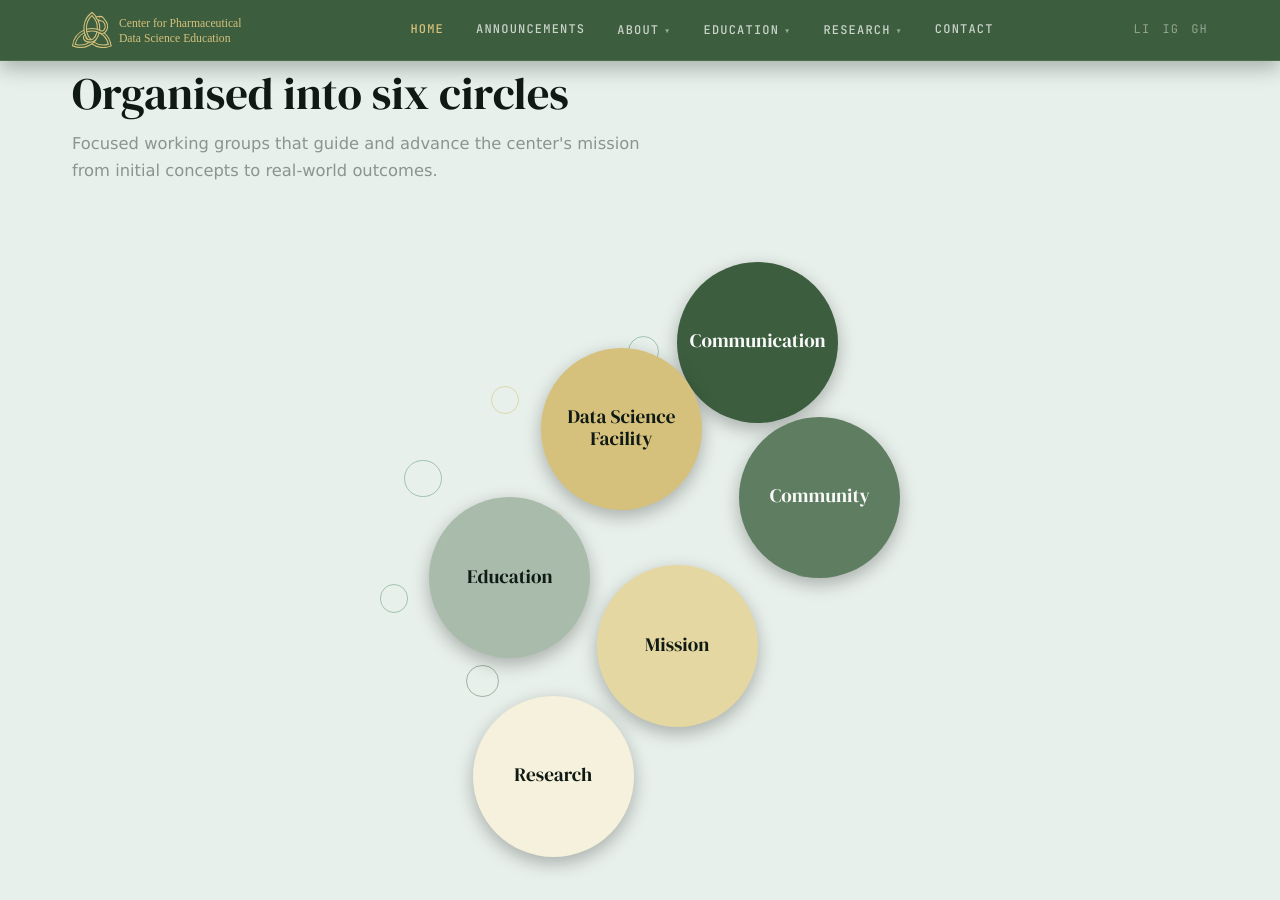
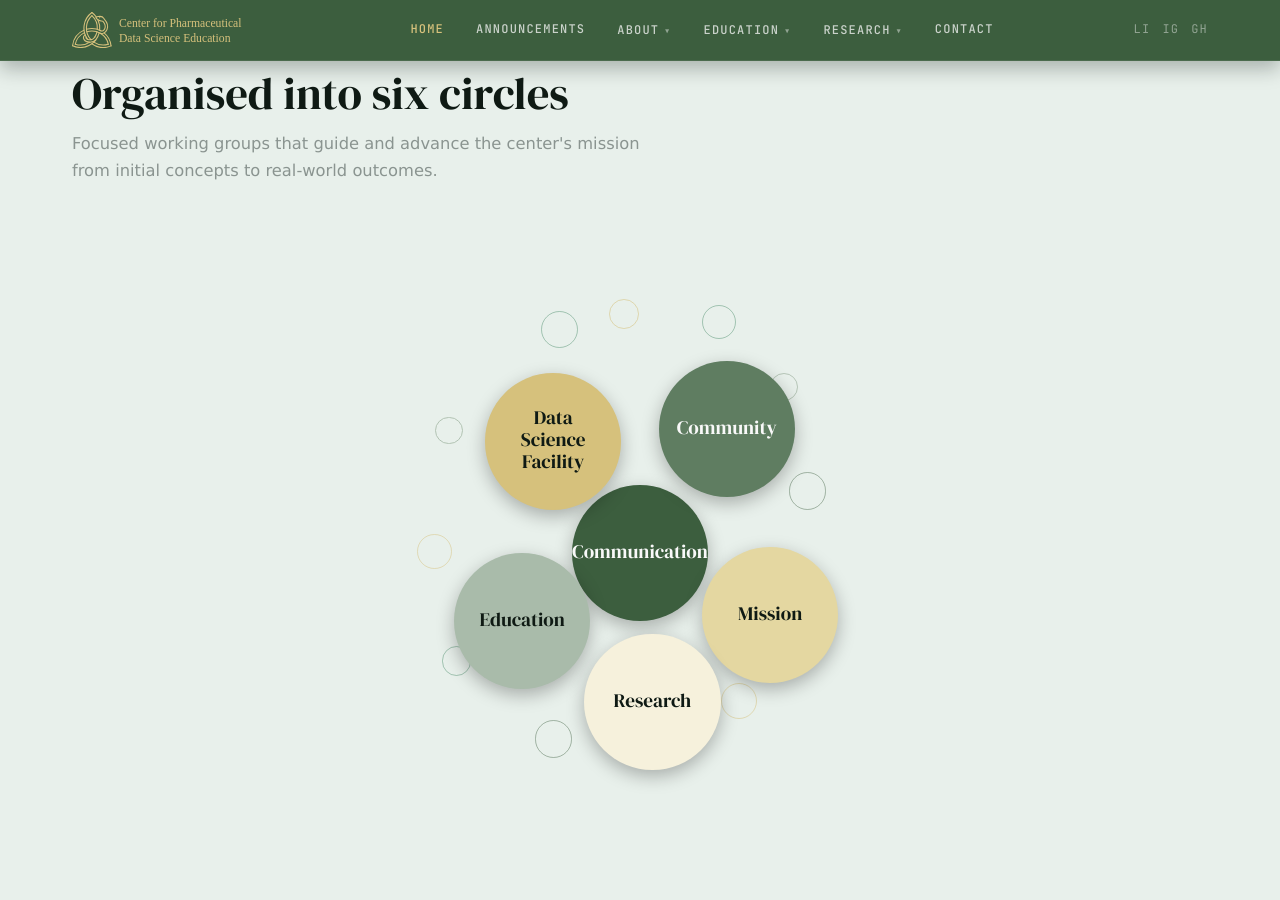
Before and after one commit to CPDSE/PagesCMS, a Jekyll site: the page built from index.md, in a window 1280 px wide and 900 px high, scrolled down 2155 px. Built offline with Jekyll 4.4.1, drawn with Linux system fonts in a browser that asks for light colours.

Commit message:
Update main.css

```diff
--- a/assets/css/main.css
+++ b/assets/css/main.css
@@ -548,13 +548,13 @@ a { color: inherit; }
   outline: none;
 }
 
-/* Equal-sized bubbles in a more chaotic, organic upward-right composition */
-.circle-bubble--1 { left: 56%; top: 2%;  width: 26%; background: #3C5E3E; color: var(--offwhite); }
-.circle-bubble--2 { left: 34%; top: 16%; width: 26%; background: #D6C17C; color: #0f1a14; }
-.circle-bubble--3 { left: 66%; top: 27%; width: 26%; background: #5F7D61; color: var(--offwhite); }
-.circle-bubble--4 { left: 16%; top: 40%; width: 26%; background: #A9BBAA; color: #0f1a14; }
-.circle-bubble--5 { left: 43%; top: 51%; width: 26%; background: #E4D7A1; color: #0f1a14; }
-.circle-bubble--6 { left: 23%; top: 72%; width: 26%; background: #F6F1DC; color: #0f1a14; }
+/* Equal-sized bubbles in a compact cluster composition */
+.circle-bubble--1 { left: 39%; top: 38%; width: 22%; background: #3C5E3E; color: var(--offwhite); }
+.circle-bubble--2 { left: 25%; top: 20%; width: 22%; background: #D6C17C; color: #0f1a14; }
+.circle-bubble--3 { left: 53%; top: 18%; width: 22%; background: #5F7D61; color: var(--offwhite); }
+.circle-bubble--4 { left: 20%; top: 49%; width: 22%; background: #A9BBAA; color: #0f1a14; }
+.circle-bubble--5 { left: 60%; top: 48%; width: 22%; background: #E4D7A1; color: #0f1a14; }
+.circle-bubble--6 { left: 41%; top: 62%; width: 22%; background: #F6F1DC; color: #0f1a14; }
 
 .circle-ghosts {
   position: absolute;
@@ -572,18 +572,18 @@ a { color: inherit; }
   transform: translate(var(--tx), var(--ty));
   transition: transform 0.55s cubic-bezier(0.34, 1.3, 0.64, 1);
 }
-.circle-ghost--1  { left: 12%; top: 34%; width: 6%;  aspect-ratio: 1; }
-.circle-ghost--2  { left: 26%; top: 22%; width: 4.5%; aspect-ratio: 1; border-color: rgba(214,193,124,0.55); }
-.circle-ghost--3  { left: 48%; top: 14%; width: 5%;  aspect-ratio: 1; }
-.circle-ghost--4  { left: 62%; top: 14%; width: 4%;  aspect-ratio: 1; border-color: rgba(169,187,170,0.8); }
-.circle-ghost--5  { left: 78%; top: 30%; width: 5.5%; aspect-ratio: 1; border-color: rgba(60,94,62,0.42); }
-.circle-ghost--6  { left: 74%; top: 48%; width: 4.8%; aspect-ratio: 1; }
-.circle-ghost--7  { left: 58%; top: 63%; width: 6%;  aspect-ratio: 1; border-color: rgba(214,193,124,0.5); }
-.circle-ghost--8  { left: 40%; top: 77%; width: 4.2%; aspect-ratio: 1; }
-.circle-ghost--9  { left: 22%; top: 67%; width: 5.3%; aspect-ratio: 1; border-color: rgba(60,94,62,0.42); }
-.circle-ghost--10 { left: 8%;  top: 54%; width: 4.6%; aspect-ratio: 1; }
-.circle-ghost--11 { left: 34%; top: 42%; width: 3.8%; aspect-ratio: 1; border-color: rgba(214,193,124,0.48); }
-.circle-ghost--12 { left: 52%; top: 34%; width: 4.3%; aspect-ratio: 1; border-color: rgba(169,187,170,0.85); }
+.circle-ghost--1  { left: 34%; top: 10%; width: 6%;   aspect-ratio: 1; }
+.circle-ghost--2  { left: 45%; top: 8%;  width: 4.8%; aspect-ratio: 1; border-color: rgba(214,193,124,0.55); }
+.circle-ghost--3  { left: 60%; top: 9%;  width: 5.5%; aspect-ratio: 1; }
+.circle-ghost--4  { left: 71%; top: 20%; width: 4.5%; aspect-ratio: 1; border-color: rgba(169,187,170,0.8); }
+.circle-ghost--5  { left: 74%; top: 36%; width: 6%;   aspect-ratio: 1; border-color: rgba(60,94,62,0.42); }
+.circle-ghost--6  { left: 72%; top: 53%; width: 4.8%; aspect-ratio: 1; }
+.circle-ghost--7  { left: 63%; top: 70%; width: 5.8%; aspect-ratio: 1; border-color: rgba(214,193,124,0.5); }
+.circle-ghost--8  { left: 49%; top: 79%; width: 4.6%; aspect-ratio: 1; }
+.circle-ghost--9  { left: 33%; top: 76%; width: 6%;   aspect-ratio: 1; border-color: rgba(60,94,62,0.42); }
+.circle-ghost--10 { left: 18%; top: 64%; width: 4.8%; aspect-ratio: 1; }
+.circle-ghost--11 { left: 14%; top: 46%; width: 5.6%; aspect-ratio: 1; border-color: rgba(214,193,124,0.48); }
+.circle-ghost--12 { left: 17%; top: 27%; width: 4.4%; aspect-ratio: 1; border-color: rgba(169,187,170,0.85); }
 
 .circle-title {
   font-family: var(--font-display);
```
